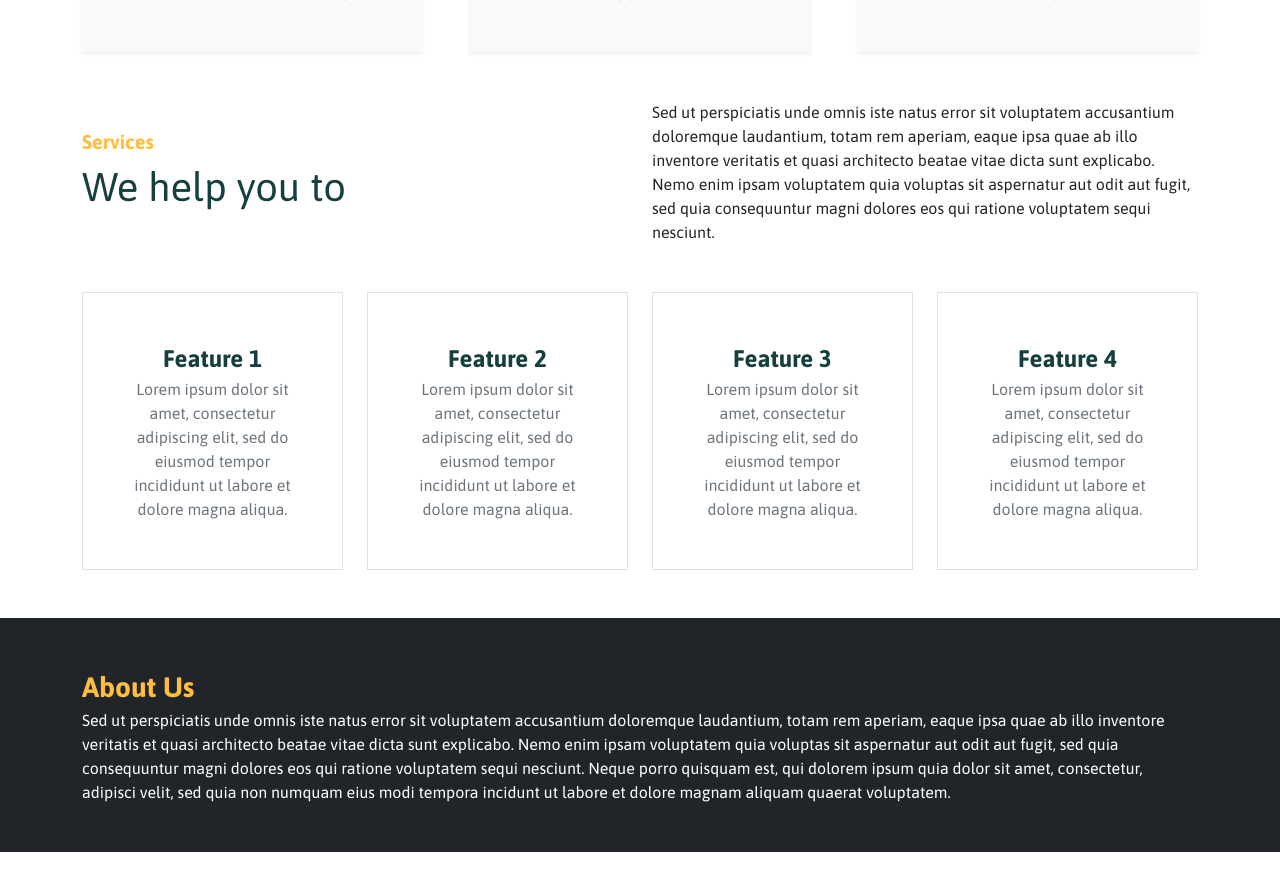
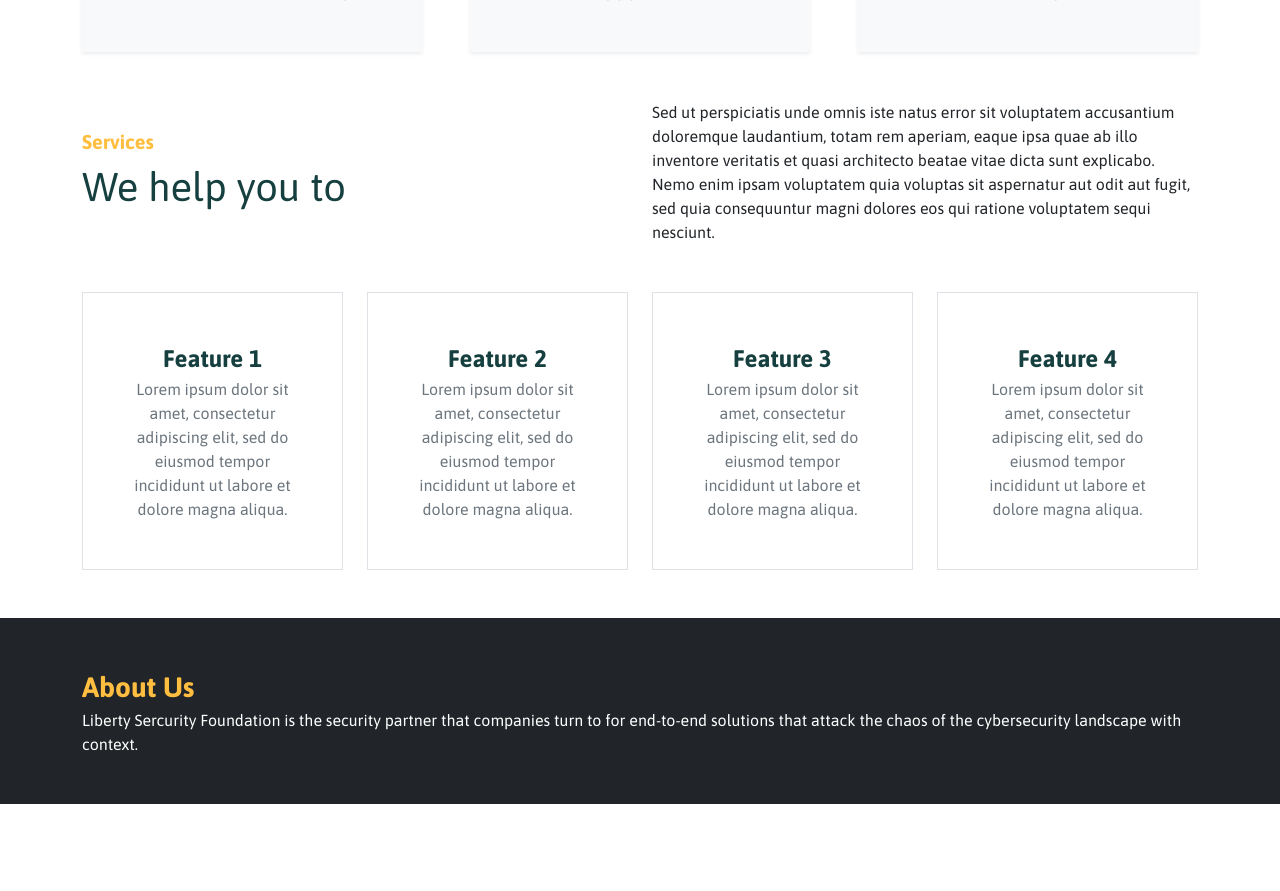
Before and after one commit to evokeapps/lib-sec-foundation, a Jekyll site: the page built from index.md, in a window 1280 px wide and 900 px high, scrolled down 1103 px. Shown: the top 891 px of the window. Built offline with Jekyll 4.4.1, drawn with Linux system fonts in a browser that asks for light colours; after the commit the page ends 1955 px from its top, so only the background shows below that.

Commit message:
Update home.html

```diff
--- a/_layouts/home.html
+++ b/_layouts/home.html
@@ -5,7 +5,7 @@
     <div class="container">
         <div class="row py-5 d-flex align-items-center">
             <div class="col text-start">
-                <div class="display-3 fw-bold mb-4 text-light">{{page.headline}}</div>
+                <div class="fs-1 fw-bold mb-4 text-accent">{{page.headline}}</div>
                 <div class="fs-4 text-light mb-5">{{page.subhead}}</div>
                 <div class="mb-5">
                     <a href="#start" class="btn btn-light fw-bold me-2 text-uppercase">Get started</a>
@@ -57,13 +57,7 @@
         <div class="row py-5">
             <div class="col">
                 <div class="fs-3 fw-bold text-accent">About Us</div>
-                <div class="text-light">Sed ut perspiciatis unde omnis iste natus error sit voluptatem accusantium
-                    doloremque laudantium, totam rem aperiam, eaque ipsa quae ab illo inventore veritatis et quasi
-                    architecto beatae vitae dicta sunt explicabo. Nemo enim ipsam voluptatem quia voluptas sit
-                    aspernatur aut odit aut fugit, sed quia consequuntur magni dolores eos qui ratione voluptatem sequi
-                    nesciunt. Neque porro quisquam est, qui dolorem ipsum quia dolor sit amet, consectetur, adipisci
-                    velit, sed quia non numquam eius modi tempora incidunt ut labore et dolore magnam aliquam quaerat
-                    voluptatem.</div>
+                <div class="text-light">{{page.about}}</div>
             </div>
         </div>
     </div>
```
